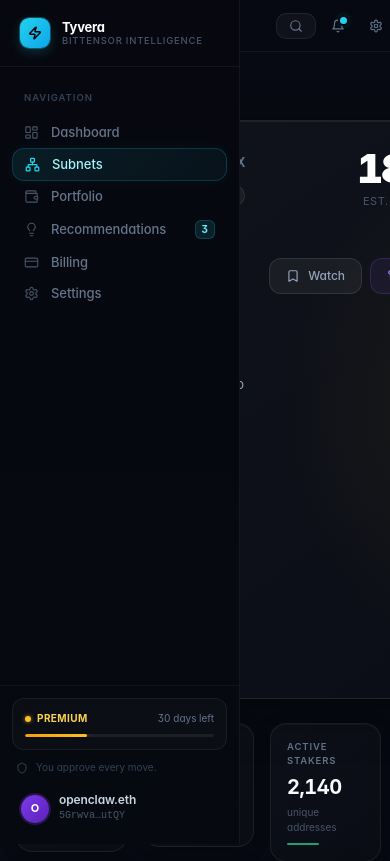
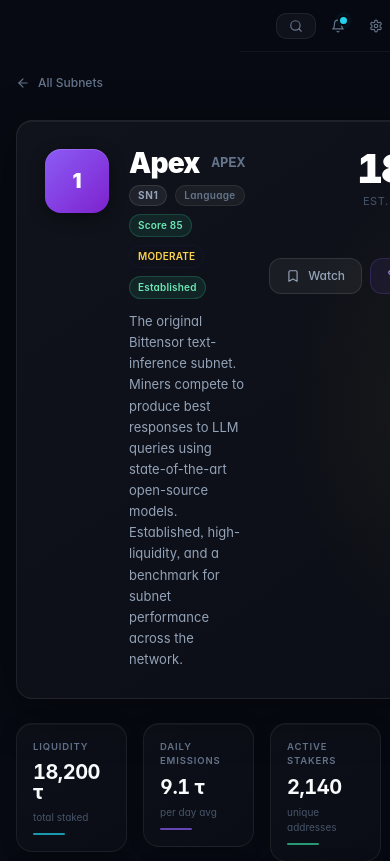
Before and after one commit to openclawbeta/tyvera, a Next.js app: page /subnets/1 in a window 390 px wide. Shown: the top 861 px of the page. Built offline with nearby package versions, Linux system fonts and the light colour scheme.

Commit message:
feat: add mobile drawer to AppSidebar with backdrop and close-on-nav

```diff
--- a/components/layout/app-sidebar.tsx
+++ b/components/layout/app-sidebar.tsx
@@ -2,6 +2,7 @@
 
 import Link from "next/link";
 import { usePathname } from "next/navigation";
+import { useEffect } from "react";
 import {
   LayoutDashboard,
   Network,
@@ -11,8 +12,10 @@ import {
   Settings,
   Zap,
   Shield,
+  X,
 } from "lucide-react";
 import { cn } from "@/lib/utils";
+import { useSidebar } from "@/lib/sidebar-context";
 
 const NAV_ITEMS = [
   { label: "Dashboard",       href: "/dashboard",       icon: LayoutDashboard },
@@ -25,10 +28,32 @@ const NAV_ITEMS = [
 
 export function AppSidebar() {
   const pathname = usePathname();
+  const { isOpen, close } = useSidebar();
+
+  // Close sidebar whenever the route changes (mobile nav tap)
+  useEffect(() => {
+    close();
+  }, [pathname, close]);
 
   return (
+    <>
+      {/* Mobile backdrop overlay */}
+      {isOpen && (
+        <div
+          className="fixed inset-0 z-30 bg-black/60 lg:hidden"
+          onClick={close}
+          aria-hidden="true"
+        />
+      )}
+
+      {/* Sidebar panel */}
       <aside
-      className="fixed left-0 top-0 h-screen w-60 flex flex-col z-40"
+        className={cn(
+          "fixed left-0 top-0 h-screen w-60 flex flex-col z-40",
+          "transition-transform duration-300 ease-in-out",
+          "lg:translate-x-0",
+          isOpen ? "translate-x-0" : "-translate-x-full",
+        )}
         style={{
           background: "linear-gradient(180deg, #07080f 0%, #060910 100%)",
           borderRight: "1px solid rgba(255,255,255,0.055)",
@@ -36,7 +61,7 @@ export function AppSidebar() {
       >
         {/* Logo lockup */}
         <div
-        className="px-5 py-[18px] flex-shrink-0"
+          className="px-5 py-[18px] flex-shrink-0 flex items-center justify-between"
           style={{ borderBottom: "1px solid rgba(255,255,255,0.05)" }}
         >
           <Link href="/" className="flex items-center gap-3 group">
@@ -58,6 +83,16 @@ export function AppSidebar() {
               </div>
             </div>
           </Link>
+
+          {/* Close button — mobile only */}
+          <button
+            onClick={close}
+            className="lg:hidden w-7 h-7 rounded-lg flex items-center justify-center transition-colors"
+            style={{ color: "#475569" }}
+            aria-label="Close menu"
+          >
+            <X className="w-4 h-4" />
+          </button>
         </div>
 
         {/* Navigation */}
@@ -184,5 +219,6 @@ export function AppSidebar() {
           </div>
         </div>
       </aside>
+    </>
   );
 }
```
Lines whose indentation alone changed are shown as unchanged.
